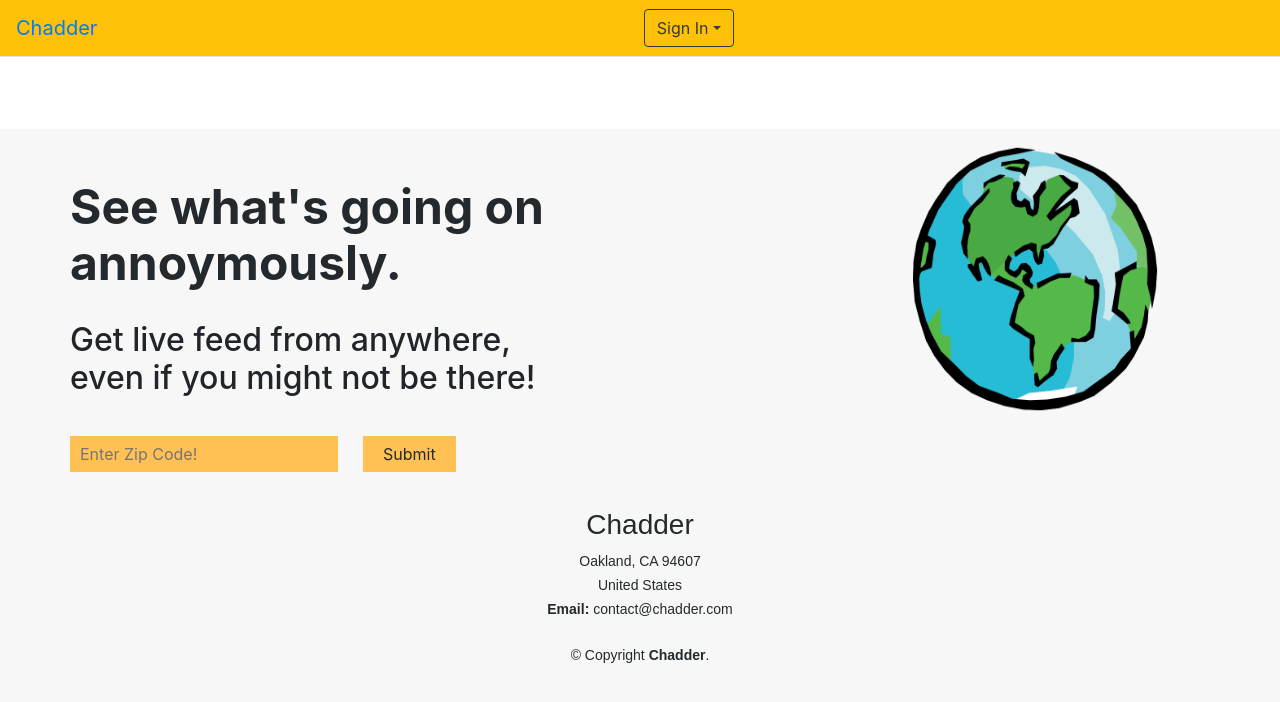
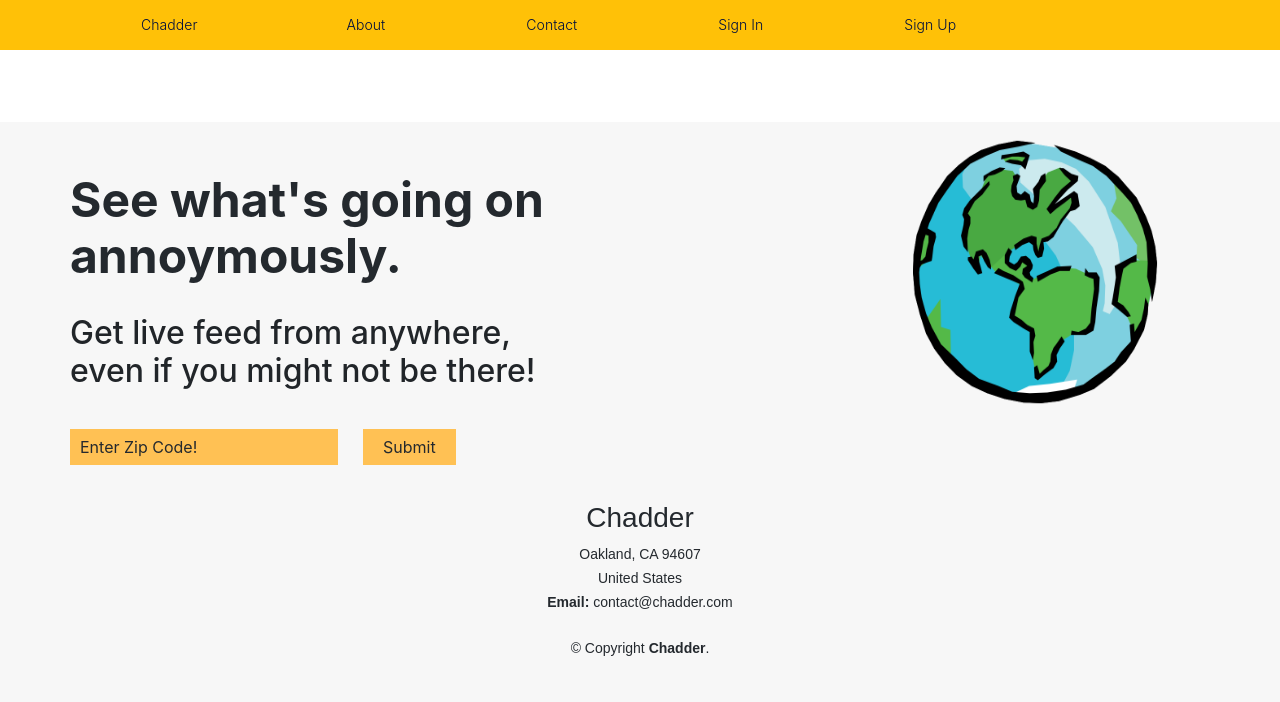
Before and after one commit to neilhammerle/Chadder, a React (Create React App) app in the folder client/: page / in a window 1280 px wide. Shown: the top 702 px of the page. Built offline with nearby package versions, Linux system fonts and the light colour scheme.

Commit message:
add styles to navbar

```diff
--- a/client/src/components/Hero/assets/styles.css
+++ b/client/src/components/Hero/assets/styles.css
@@ -28,6 +28,10 @@
     color: #24292e;
 }
 
+::placeholder {
+    color: #24292e;
+}
+
 #zipsubmit{
     margin-left: 25px;
     border: none;
--- /dev/null
+++ b/client/src/components/Nav/assets/styles.css
@@ -0,0 +1,18 @@
+#navbar {
+    color: #ffc154;
+    height: 50px;
+}
+
+#navbartabs {
+    color: #000f3d;
+    margin-left: 125px;
+    font-weight: 350;
+    text-decoration: none;
+    line-height: 22px;
+    font-size: 14px;
+    letter-spacing: .05px;
+}
+
+#navbartabs:hover {
+    border-bottom: 1px solid #f7f7f7;
+}
--- a/client/src/components/Nav/index.js
+++ b/client/src/components/Nav/index.js
@@ -1,45 +1,29 @@
-import React from 'react'
+import React from 'react';
+import './assets/styles.css';
 
-import { BrowserRouter as Router } from 'react-router-dom'
+import { BrowserRouter as Router } from 'react-router-dom';
 
-import Button from 'react-bootstrap/Button'
-import Form from 'react-bootstrap/Form'
-import Navbar from 'react-bootstrap/Navbar'
+import Nav from 'react-bootstrap/Nav';
+import Navbar from 'react-bootstrap/Navbar';
 import Container from 'react-bootstrap/Container';
-import Dropdown from 'react-bootstrap/Dropdown'
 
 const index = () => {
     return (
         <div>
             <Router>
                 <Container className="p-0" fluid={true}>
-                    <Navbar className='border-bottom' bg='warning' variant='warning' expand='lg'>
-                        <Navbar.Brand href="/">Chadder</Navbar.Brand>
-                        <Navbar.Collapse className='justify-content-center'>
-                            <Form inline>
-                                <Dropdown>
-                                    <Dropdown.Toggle variant='outline-dark'>
-                                        Sign In
-                                </Dropdown.Toggle>
-                                    <Dropdown.Menu>
-                                        <Form>
-                                            <Form.Group controlId="Email">
-                                                <Form.Label>Email Here</Form.Label>
-                                                <Form.Control type="email" placeholder="Enter email" />
-                                            </Form.Group>
-
-                                            <Form.Group controlId="formBasicPassword">
-                                                <Form.Label>Password</Form.Label>
-                                                <Form.Control type="password" placeholder="Password" />
-                                            </Form.Group>
-                                            <Button variant="outline-warning" type="submit">
-                                                Submit
-                                            </Button>
-                                        </Form>
-                                    </Dropdown.Menu>
-                                </Dropdown>
-                            </Form>
-
+                    <Navbar id='navbar' collapseOnSelect expand="lg" bg="warning" variant="warning">
+                        <Navbar.Brand id='navbartabs' href="/">Chadder</Navbar.Brand>
+                        <Navbar.Toggle aria-controls="responsive-navbar-nav" />
+                        <Navbar.Collapse id="responsive-navbar-nav">
+                            <Nav className="mr-auto">
+                                <Nav.Link id='navbartabs' href="/about">About</Nav.Link>
+                                <Nav.Link id='navbartabs' href="/contact">Contact</Nav.Link>
+                                <Nav.Link id='navbartabs' href="/signin">Sign In</Nav.Link>
+                                <Nav.Link id='navbartabs' href="/register">
+                                    Sign Up
+      </Nav.Link>
+                            </Nav>
                         </Navbar.Collapse>
                     </Navbar>
                 </Container>
```
Also changed, not shown: client/src/components/Nav/assets/Nav.js (deleted).
